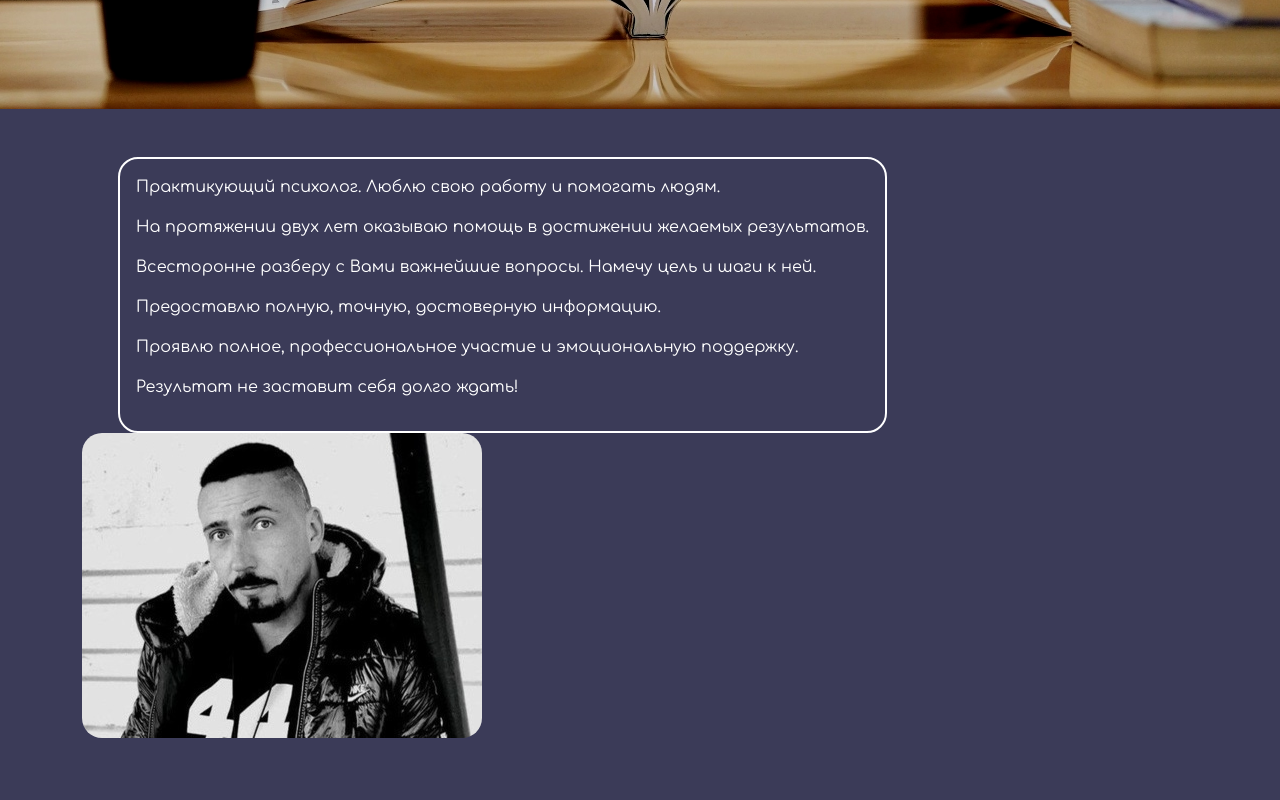
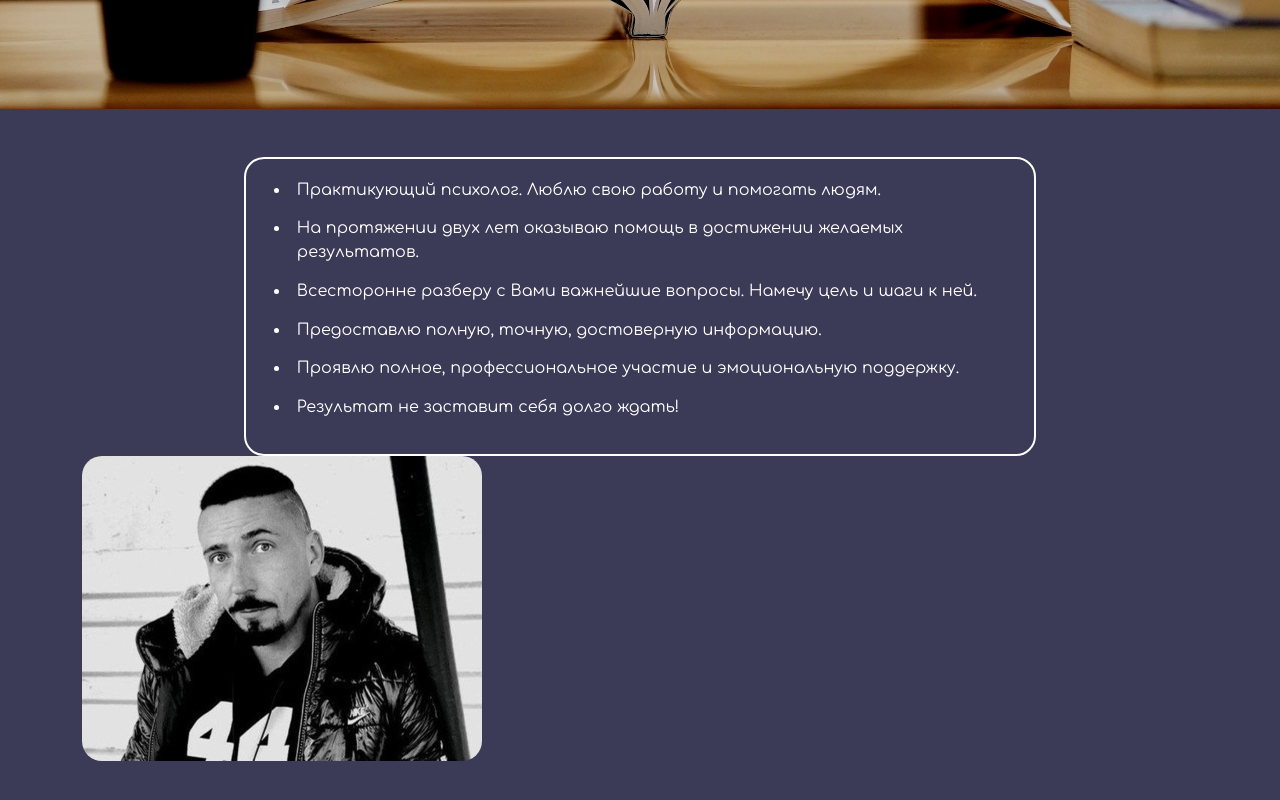
Before and after one commit to DenP0821/Pet1-Landing-Bootstrap_, a plain HTML site: page index.html in a window 1280 px wide. Shown: the part 536-1336 px from the top of the page. Drawn offline with nearby package versions, Linux system fonts and the light colour scheme; a script that the page names is missing.

Commit message:
День9

```diff
--- a/index.html
+++ b/index.html
@@ -68,26 +68,30 @@
       </section>
       <section>
         <div class="container my-5">
-          <div class="row row-cols-1 row-cols-md-2 row-cols-lg-2">
-            <div class="col-5 userinfo p-3 mx-5">
-              <p>Практикующий психолог. Люблю свою работу и помогать людям.</p>
-              <p>
-                На протяжении двух лет оказываю помощь в достижении желаемых
-                результатов.
-              </p>
-              <p>
-                Всесторонне разберу с Вами важнейшие вопросы. Намечу цель и шаги
-                к ней.
-              </p>
-              <p>Предоставлю полную, точную, достоверную информацию.</p>
-              <p>
-                Проявлю полное, профессиональное участие и эмоциональную
-                поддержку.
-              </p>
-              <p>Результат не заставит себя долго ждать!</p>
+          <div class="row">
+            <div class="userinfo col-sm-auto col-md-auto col-lg-auto">
+              <ul>
+                <li>
+                  Практикующий психолог. Люблю свою работу и помогать людям.
+                </li>
+                <li>
+                  На протяжении двух лет оказываю помощь в достижении желаемых
+                  результатов.
+                </li>
+                <li>
+                  Всесторонне разберу с Вами важнейшие вопросы. Намечу цель и
+                  шаги к ней.
+                </li>
+                <li>Предоставлю полную, точную, достоверную информацию.</li>
+                <li>
+                  Проявлю полное, профессиональное участие и эмоциональную
+                  поддержку.
+                </li>
+                <li>Результат не заставит себя долго ждать!</li>
+              </ul>
             </div>
-            <div class="col-4">
-              <img class="userpic" src="UserPic.jpg" alt="UserPic" />
+            <div class="col-sm-auto col-md-auto col-lg-auto">
+              <img class="userpic img-fluid" src="UserPic.jpg" alt="UserPic" />
             </div>
           </div>
         </div>
--- a/style.css
+++ b/style.css
@@ -123,14 +123,17 @@ body {
 }
 
 .userinfo {
-  display: inline-block;
   border: 2px solid #fff;
   border-radius: 20px;
-  height: max-content;
-  width: max-content;
+  padding: 1%;
+  margin: auto;
+}
+
+li {
+  padding: 1%;
 }
 
 .userpic {
   border-radius: 20px;
-  margin-right: 0;
+  margin: auto;
 }
```
